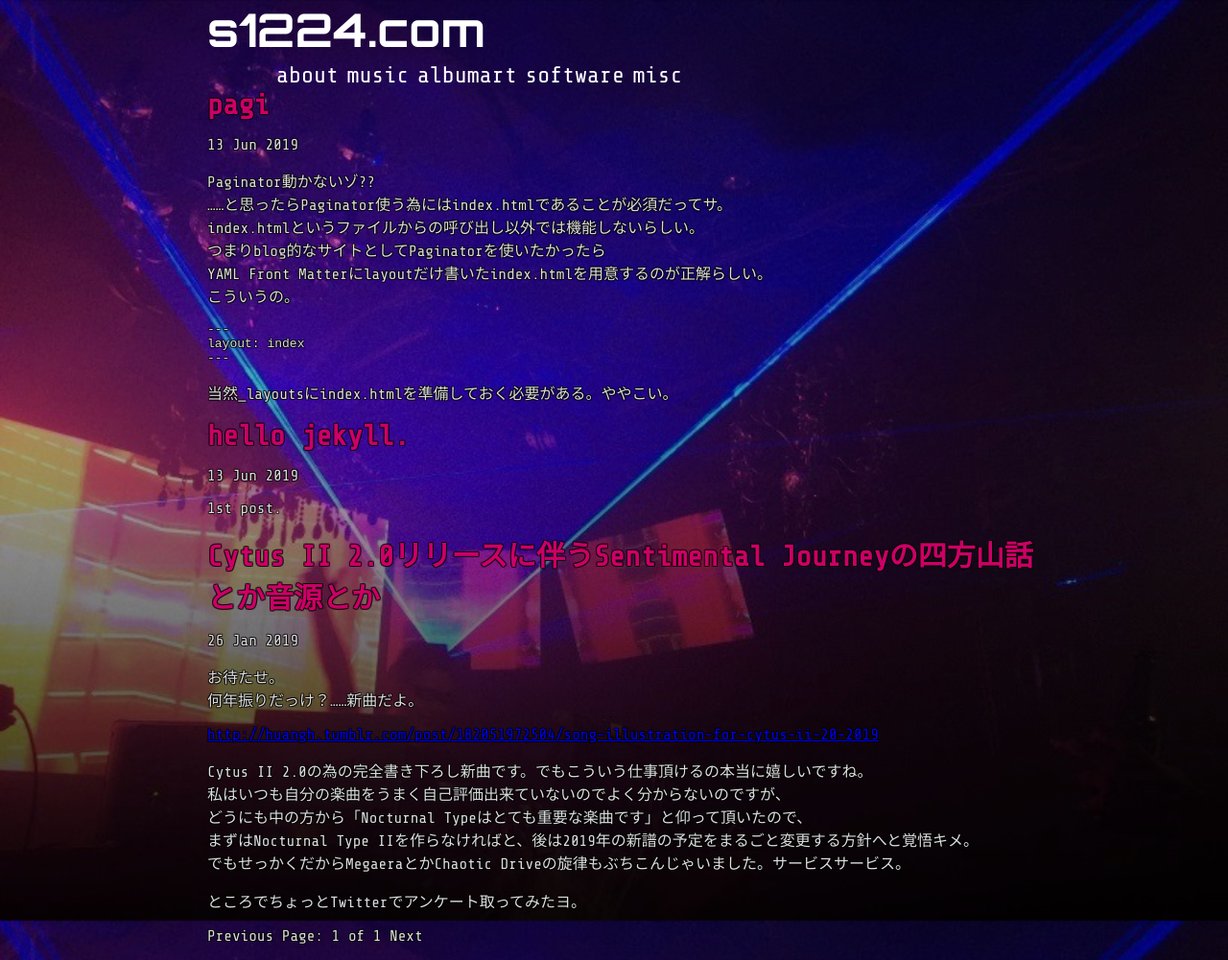
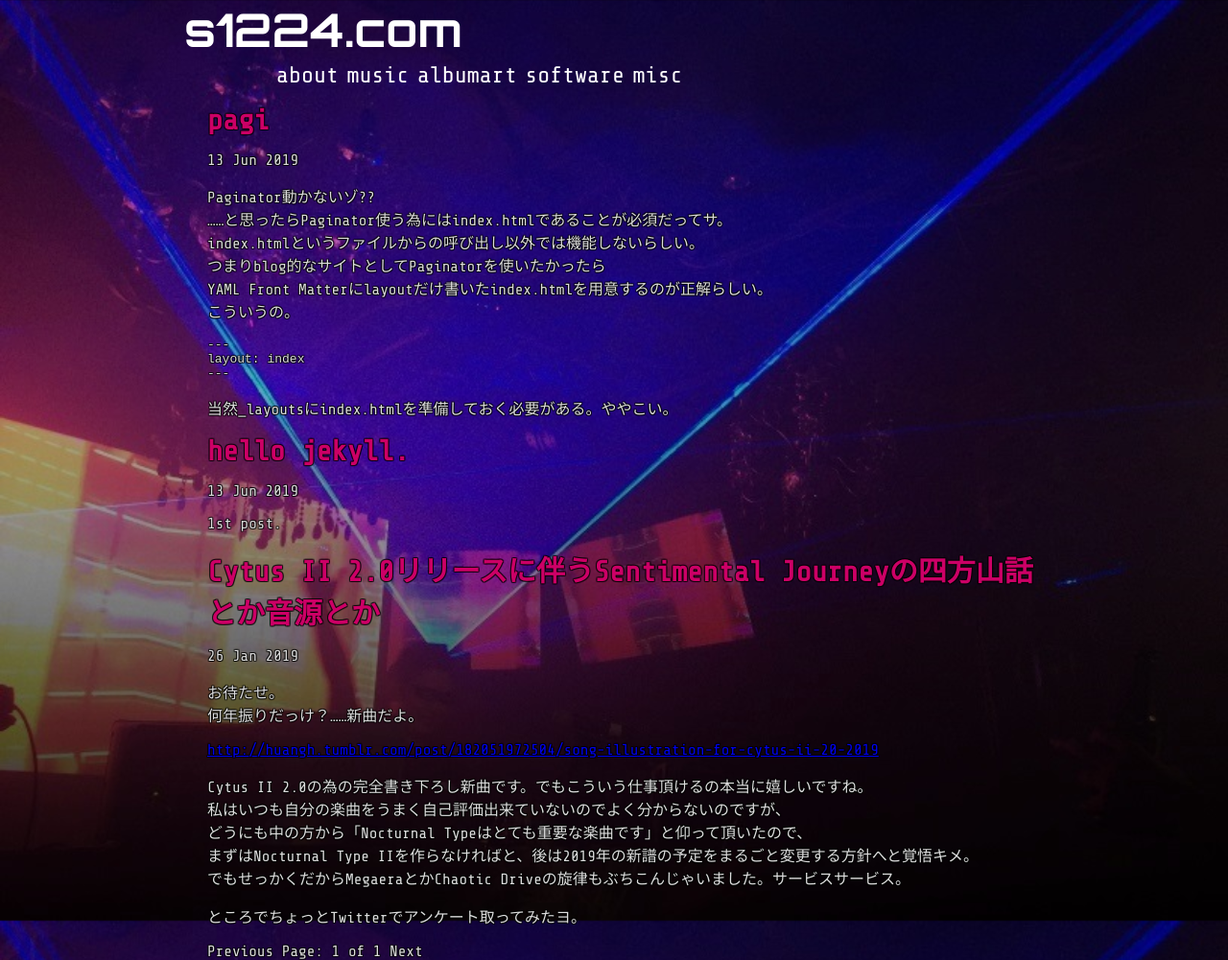
Before and after one commit to switchworks/switchworks.github.io, a Jekyll site: the page built from index.html, in a window 1280 px wide. Shown: the whole page at 96% size. Built offline with Jekyll 4.4.1, drawn with Linux system fonts in a browser that asks for light colours; the list of posts is cut into pages by our own code.

Commit message:
Update default.html

```diff
--- a/_layouts/default.html
+++ b/_layouts/default.html
@@ -30,7 +30,7 @@
 	}
 	header {
 		height : 65px;
-		padding-left : 0.5em;
+		padding-left : 0.2em 0 0 0.5em;
 		color:white;
 		font-family : 'Orbitron';
 		font-size : 48px;
@@ -39,7 +39,7 @@
 	#sidebar {
 		color:white;
 		user-select: none;
-		padding-left: 6em;
+		padding: 0 0 1em 6em;
 	}
 	#sidebar ul{
 		margin:0;
```
